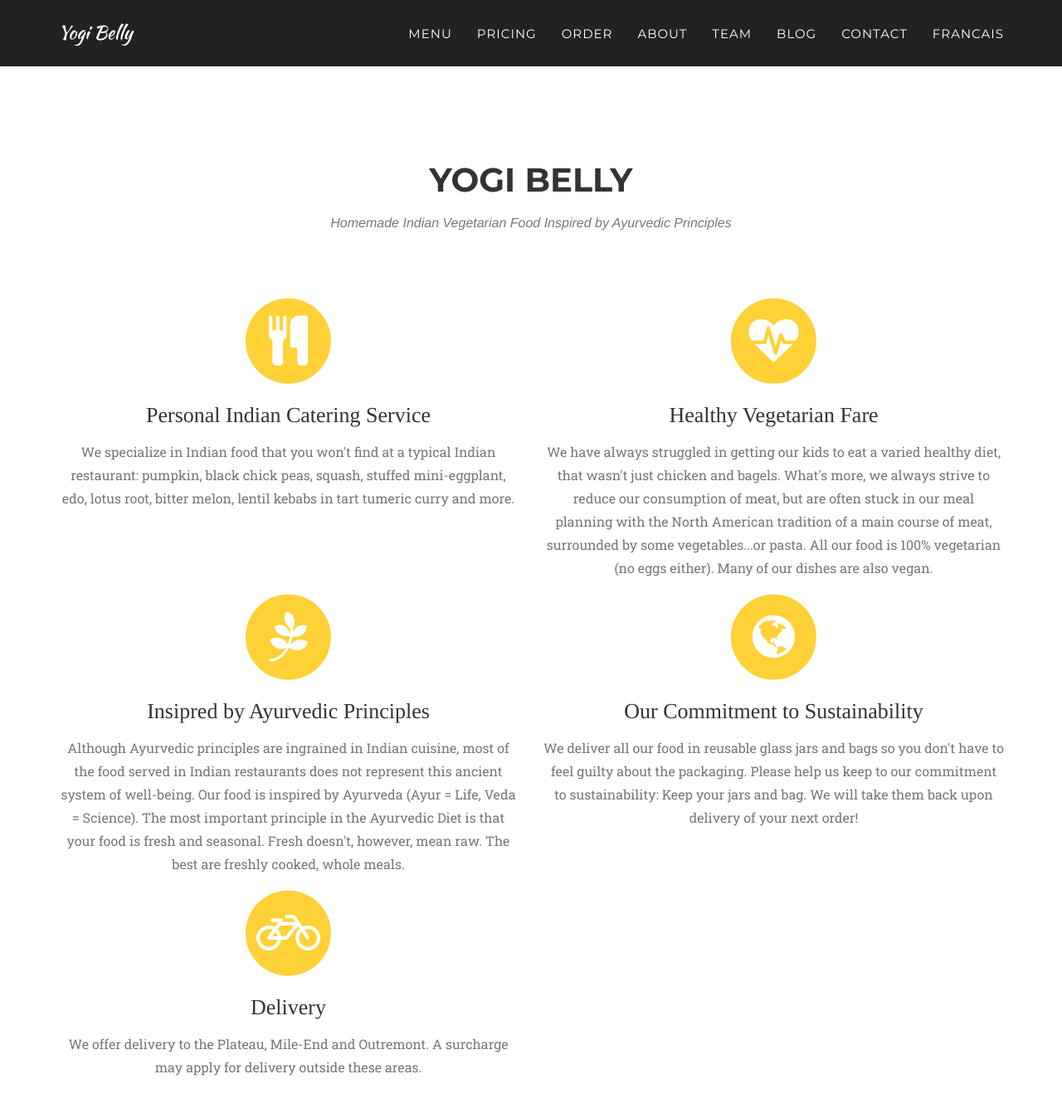
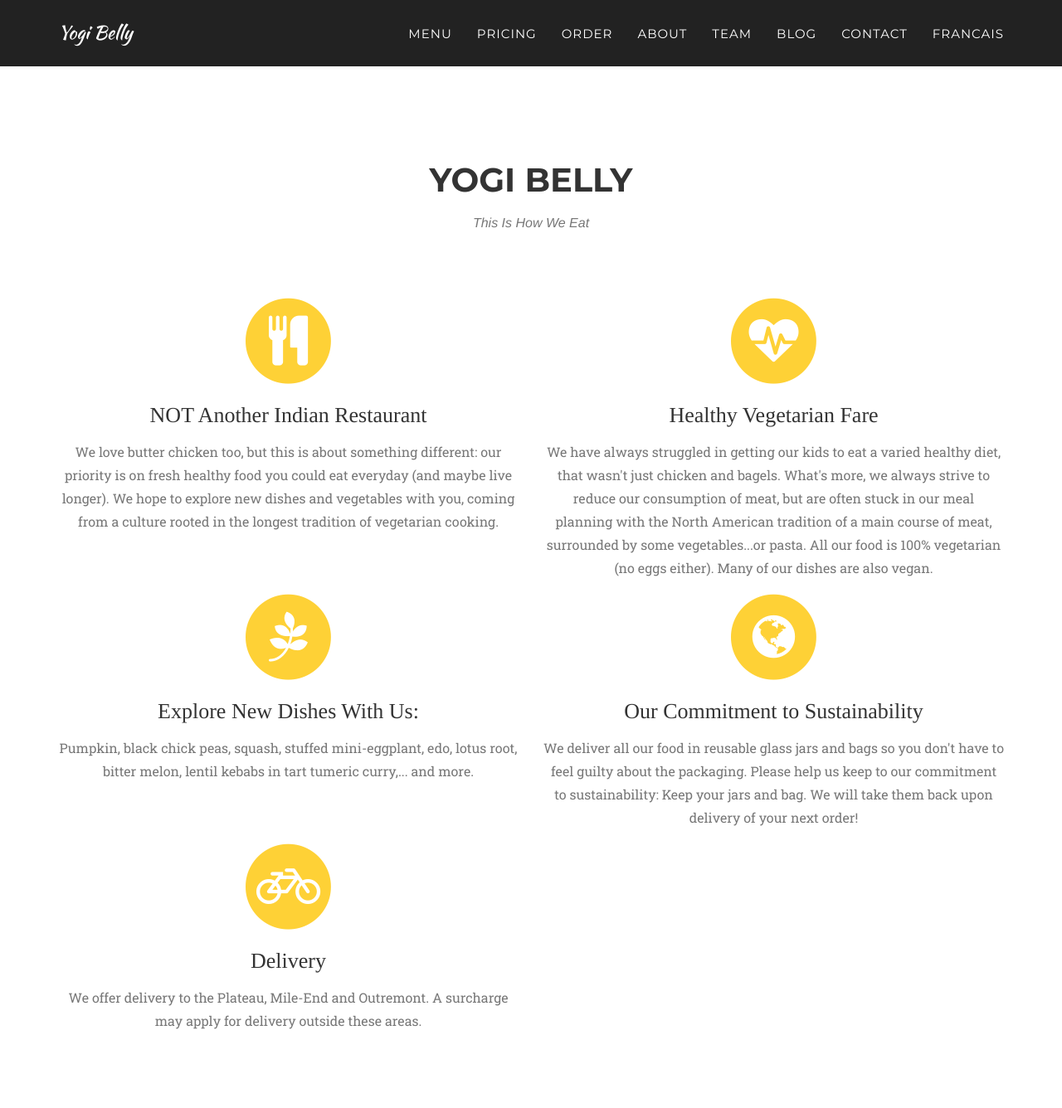
Before and after one commit to yogibelly/yogibelly.github.io, a Jekyll site: the page built from _posts/2016-01-08-project-2.markdown, in a window 1280 px wide and 1400 px high, scrolled down 788 px. Shown: the top 1336 px of the window at 83% size. Built offline with Jekyll 4.4.1, drawn with Linux system fonts in a browser that asks for light colours; some web fonts are replaced; some of the changed text lies outside the part shown.

Commit message:
change to week 4 menu, change some vision text

```diff
--- a/_includes/menu.html
+++ b/_includes/menu.html
@@ -6,26 +6,26 @@
                 <h2 class="section-heading text-muted">Menu of the Week</h2>
             </div><br><br><br>
                 <div class="col-lg-8 col-sm-offset-2">
-                <h3 class="service-heading text-center text-white">Palak Paneer</h3>
-                <h4 class="service-heading text-center text-white">Paneer with Spinach</h4>
+                <h3 class="service-heading text-center text-white">Ghiya and Tauri Ki Sabzi</h3>
+                <!-- <h4 class="service-heading text-center text-white">A fragrant tomato based curry with opo squash, zucchini and potatoes</h4> -->
 
-				<p class="text-white">Paneer simmered in a curry of spinach, fresh spices and a touch of cream</p>
+				<p class="text-white">A fragrant tomato based curry with opo squash, zucchini and potatoes</p>
 
                 <br><br>
-                <h3 class="service-heading text-center text-white">Lal Masoor &amp; Moong Dal</h3>
-                <h4 class="service-heading text-center text-white">Red &amp; Yellow Lentils</h4>
+                <h3 class="service-heading text-center text-white">Baingan Bharta</h3>
+              <!--   <h4 class="service-heading text-center text-white">Roasted aubergine with peas and spices</h4> -->
 
-                <p class="text-white">A classic red and yellow lentil daal made with ginger and tumeric. Can be enjoyed with basmati rice or tandoori naan.</p>
+                <p class="text-white">Roasted aubergine with peas and spices</p>
 
                 <br><br>
-                <h3 class="service-heading text-center text-white">Aloo Matar Subji</h3>
-                <h4 class="service-heading text-center text-white">Potato and Peas</h4>
+                <h3 class="service-heading text-center text-white">Kala Chana masala</h3>
+                <!-- <h4 class="service-heading text-center text-white">Black chickpeas cooked with coriander, pomegranate seeds, mint and ginger</h4> -->
 
-                <p class="text-white">Potatoes and green peas cooked with fresh tomatoes and leeks.</p>
+                <p class="text-white">Black chickpeas cooked with coriander, pomegranate seeds, mint and ginger</p>
 
                 <br><br>
-                <h3 class="service-heading text-center text-white">Saffron Basmati Rice</h3>
-                <p class="text-white">Naturally fragrant, long grain rice, infused with saffron.</p>
+                <h3 class="service-heading text-center text-white">Jeera Basmati Rice</h3>
+                <p class="text-white">Naturally fragrant, long grain rice, cooked with roasted cumin seeds</p>
 
                 <br><br>
                 <h3 class="service-heading text-center text-white">Saunf Mix</h3>
--- a/_includes/services.html
+++ b/_includes/services.html
@@ -4,7 +4,7 @@
             <div class="row">
                 <div class="col-lg-12 text-center">
                     <h2 class="section-heading">Yogi Belly</h2>
-                    <h3 class="section-subheading text-muted">Homemade Indian Vegetarian Food Inspired by Ayurvedic Principles</h3>
+                    <h3 class="section-subheading text-muted">This Is How We Eat</h3>
                 </div>
             </div>
             <div class="row text-center">
@@ -13,8 +13,8 @@
                         <i class="fa fa-circle fa-stack-2x text-primary"></i>
                         <i class="fa fa-cutlery fa-stack-1x fa-inverse"></i>
                     </span>
-                    <h4 class="service-heading">Personal Indian Catering Service</h4>
-                    <p class="text-muted">We specialize in Indian food that you won't find at a typical Indian restaurant: pumpkin, black chick peas, squash, stuffed mini-eggplant, edo, lotus root, bitter melon, lentil kebabs in tart tumeric curry and more.</p>
+                    <h4 class="service-heading">NOT Another Indian Restaurant</h4>
+                    <p class="text-muted">We love butter chicken too, but this is about something different: our priority is on fresh healthy food you could eat everyday (and maybe live longer). We hope to explore new dishes and vegetables with you, coming from a culture rooted in the longest tradition of vegetarian cooking.</p>
                 </div>
                 <div class="col-md-6">
                     <span class="fa-stack fa-4x">
@@ -29,8 +29,8 @@
                         <i class="fa fa-circle fa-stack-2x text-primary"></i>
                         <i class="fa fa-pagelines fa-stack-1x fa-inverse"></i>
                     </span>
-                    <h4 class="service-heading">Insipred by Ayurvedic Principles</h4>
-                    <p class="text-muted">Although Ayurvedic principles are ingrained in Indian cuisine, most of the food served in Indian restaurants does not represent this ancient system of well-being. Our food is inspired by Ayurveda (Ayur = Life, Veda = Science). The most important principle in the Ayurvedic Diet is that your food is fresh and seasonal. Fresh doesn't, however, mean raw. The best are freshly cooked, whole meals.</p>
+                    <h4 class="service-heading">Explore New Dishes With Us:</h4>
+                    <p class="text-muted">Pumpkin, black chick peas, squash, stuffed mini-eggplant, edo, lotus root, bitter melon, lentil kebabs in tart tumeric curry,... and more.</p>
                 </div>
                 <div class="col-md-6">
                     <span class="fa-stack fa-4x">
--- a/_posts/2016-01-08-project-2.markdown
+++ b/_posts/2016-01-08-project-2.markdown
@@ -10,5 +10,5 @@
 project-date: January 2016
 client: Start Bootstrap
 category: Dishes
-description: Lentils such as masoor and moong are a powerhouse of nutrition. They are a good source of potassium, calcium, zinc, niacin and vitamin K, but are particularly rich in dietary fiber, lean protein, folate and iron. The Centers for Disease Control and Prevention reports that eating plenty of nutrient-dense foods like lentils can lessen your risk of many serious medical problems.
+description: Lentils such as masoor and moong are a good source of potassium, calcium, zinc, niacin and vitamin K, but are particularly rich in dietary fiber, lean protein, folate and iron. <a href="https://www.nlm.nih.gov/medlineplus/ency/patientinstructions/000726.html">The Centers for Disease Control and Prevention reports</a> that eating plenty of nutrient-dense foods like lentils can lessen your risk of many serious medical problems.
 ---
```
